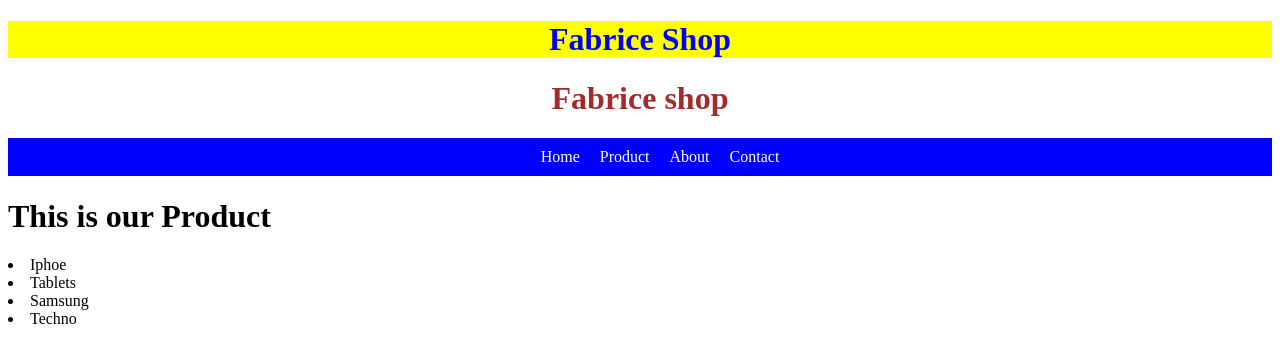
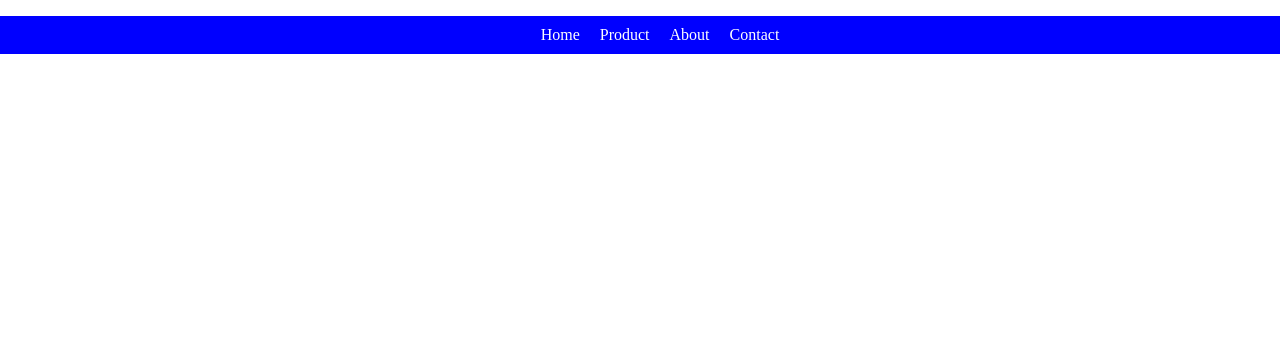
Before and after one commit to Niyomugabo-fabrice/React_Project, a React (Vite) app in the folder myproject/: page / in a window 1280 px wide. Shown: the top 362 px of the page. Built offline with nearby package versions, Linux system fonts and the light colour scheme.

Commit message:
adding the routes

```diff
--- a/myproject/package.json
+++ b/myproject/package.json
@@ -11,7 +11,8 @@
   },
   "dependencies": {
     "react": "^19.2.0",
-    "react-dom": "^19.2.0"
+    "react-dom": "^19.2.0",
+    "react-router-dom": "^7.13.0"
   },
   "devDependencies": {
     "@eslint/js": "^9.39.1",
--- a/myproject/src/App.css
+++ b/myproject/src/App.css
@@ -0,0 +1,13 @@
+.main{
+    margin: 0;
+    padding: 0;
+    margin-top: -23px;
+}
+
+.topnav{
+    width: 100%;
+    padding: 0;
+    margin: 0;
+    background-color: brown;
+    height: 30%;
+}
--- a/myproject/src/App.tsx
+++ b/myproject/src/App.tsx
@@ -1,15 +1,12 @@
 import Header from "./Components/Headers"
-import Products from "./Components/Product"
+// import Products from "./Components/Product"
+import "./App.css"
+import AppRoutes from "./routes/AppRoutes"
 
 function App() {
 
   return (
-    <>
-    <h1 style={{color:"blue",background:"yellow",position:"relative",textAlign:"center"}}>Fabrice Shop</h1>
-    <Header/>
-    <Products/>
-
-    </>
+   <AppRoutes/>
   )
 }
 
--- /dev/null
+++ b/myproject/src/Components/About.tsx
@@ -0,0 +1,6 @@
+export default function About()
+{
+    return(
+        <h1>About</h1>
+    )
+}
--- a/myproject/src/Components/Headers.tsx
+++ b/myproject/src/Components/Headers.tsx
@@ -2,10 +2,7 @@
 export default function Header()
 {
     return(
-          <div >
-            <div >
-                <h1 className="head">Fabrice shop</h1>
-            </div>
+          <div className="header">
           <div className="nav">
                 <ul>
                 <li><a href="">Home</a></li>
--- /dev/null
+++ b/myproject/src/Pages/Home.tsx
@@ -0,0 +1,7 @@
+import Header from "../Components/Headers.tsx"
+export default function Home()
+{
+    return(
+        <Header/>
+    )
+}
--- a/myproject/src/index.css
+++ b/myproject/src/index.css
@@ -0,0 +1,6 @@
+html, body{
+    margin: 0;
+    padding: 0;
+    height: 100%;
+
+}
--- /dev/null
+++ b/myproject/src/routes/AppRoutes.tsx
@@ -0,0 +1,18 @@
+import { BrowserRouter,Routes,Route } from "react-router-dom";
+import Products from "../Components/Product.tsx";
+import About from "../Components/About.tsx"
+import Home from "../Pages/Home.tsx"
+
+
+export default function AppRoutes()
+{
+    return(
+        <BrowserRouter>
+          <Routes>
+            <Route path="/product" element={<Products/>}/>
+            <Route path="/about" element={<About/>}/>
+            <Route path="/" element={<Home/>}/>
+         </Routes>
+        </BrowserRouter>
+    )
+}
```
Also changed, not shown: 1 other file (tests, documents, lock files or other folders).
